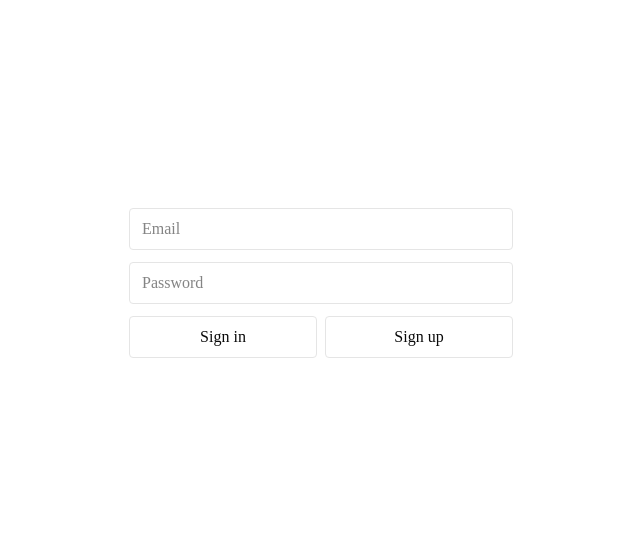
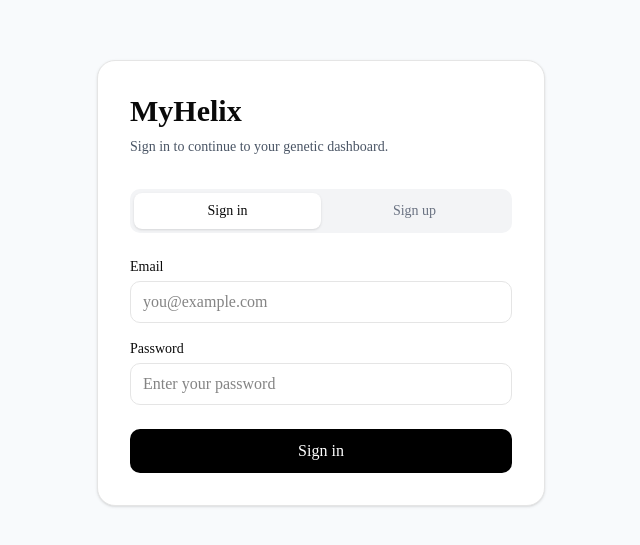
Before and after one commit to JonaReyGit/MyHelix, a Next.js app in the folder myhelix-nextjs/: page /login in a window 1280 px wide. Shown: the part 117-662 px from the top of the page, without its empty margins (319-959 px from the left). Built offline with nearby package versions, Linux system fonts and the light colour scheme.

Commit message:
feature: add supabase authentication flow and protected routes in src/app/proxy.ts

```diff
--- a/myhelix-nextjs/src/app/login/page.tsx
+++ b/myhelix-nextjs/src/app/login/page.tsx
@@ -1,55 +1,187 @@
-'use client'
+"use client";
 
-import { useState } from 'react'
-import { createClient } from '@/lib/supabase/client'
+import { FormEvent, useState } from "react";
+import { useRouter } from "next/navigation";
+import { createClient } from "@/lib/supabase/client";
+
+type AuthMode = "signin" | "signup";
 
 export default function LoginPage() {
-  const [email, setEmail] = useState('')
-  const [password, setPassword] = useState('')
-  const [status, setStatus] = useState('')
+  const router = useRouter();
 
-  async function submit(mode: 'signin' | 'signup') {
-    const supabase = createClient()
-    setStatus('Working...')
+  const [mode, setMode] = useState<AuthMode>("signin");
+  const [email, setEmail] = useState("");
+  const [password, setPassword] = useState("");
 
-    const { data, error } =
-      mode === 'signin'
-        ? await supabase.auth.signInWithPassword({ email, password })
-        : await supabase.auth.signUp({ email, password })
+  const [error, setError] = useState("");
+  const [message, setMessage] = useState("");
+  const [loading, setLoading] = useState(false);
 
-    if (error) setStatus(error.message)
-    // signUp returns no session until the email is confirmed
-    else if (!data.session) setStatus('Check your email to confirm your account, then sign in')
-    else setStatus(`Signed in as ${data.session.user.email} - go to /upload`)
+  async function handleSubmit(event: FormEvent<HTMLFormElement>) {
+    event.preventDefault();
+
+    setError("");
+    setMessage("");
+
+    if (!email.trim() || !password) {
+      setError("Please enter your email and password.");
+      return;
+    }
+
+    setLoading(true);
+
+    const supabase = createClient();
+
+    try {
+      if (mode === "signin") {
+        const { error } = await supabase.auth.signInWithPassword({
+          email: email.trim(),
+          password,
+        });
+
+        if (error) {
+          setError(error.message);
+          return;
+        }
+
+        router.replace("/upload");
+        router.refresh();
+        return;
+      }
+
+      const { data, error } = await supabase.auth.signUp({
+        email: email.trim(),
+        password,
+      });
+
+      if (error) {
+        setError(error.message);
+        return;
+      }
+
+      if (!data.session) {
+        setMessage(
+          "Account created. Check your email to confirm your account before signing in.",
+        );
+
+        return;
+      }
+
+      router.replace("/upload");
+      router.refresh();
+    } catch {
+      setError("Something went wrong. Please try again.");
+    } finally {
+      setLoading(false);
+    }
+  }
+
+  function changeMode(nextMode: AuthMode) {
+    setMode(nextMode);
+    setError("");
+    setMessage("");
   }
 
   return (
-    <div className="min-h-screen flex items-center justify-center p-6">
-      <div className="w-full max-w-sm flex flex-col gap-3">
-        <input
-          type="email"
-          placeholder="Email"
-          value={email}
-          onChange={(e) => setEmail(e.target.value)}
-          className="border rounded px-3 py-2"
-        />
-        <input
-          type="password"
-          placeholder="Password"
-          value={password}
-          onChange={(e) => setPassword(e.target.value)}
-          className="border rounded px-3 py-2"
-        />
-        <div className="flex gap-2">
-          <button onClick={() => submit('signin')} className="flex-1 border rounded px-3 py-2">
+    <main className="flex min-h-screen items-center justify-center bg-slate-50 px-6">
+      <div className="w-full max-w-md rounded-2xl border bg-white p-8 shadow-sm">
+        <div className="mb-8">
+          <h1 className="text-3xl font-bold">MyHelix</h1>
+
+          <p className="mt-2 text-sm text-gray-600">
+            {mode === "signin"
+              ? "Sign in to continue to your genetic dashboard."
+              : "Create an account to get started with MyHelix."}
+          </p>
+        </div>
+
+        <div className="mb-6 grid grid-cols-2 rounded-lg bg-gray-100 p-1">
+          <button
+            type="button"
+            onClick={() => changeMode("signin")}
+            className={`rounded-md px-3 py-2 text-sm font-medium ${
+              mode === "signin" ? "bg-white shadow-sm" : "text-gray-500"
+            }`}
+          >
             Sign in
           </button>
-          <button onClick={() => submit('signup')} className="flex-1 border rounded px-3 py-2">
+
+          <button
+            type="button"
+            onClick={() => changeMode("signup")}
+            className={`rounded-md px-3 py-2 text-sm font-medium ${
+              mode === "signup" ? "bg-white shadow-sm" : "text-gray-500"
+            }`}
+          >
             Sign up
           </button>
         </div>
-        {status && <p className="text-sm text-gray-600">{status}</p>}
+
+        <form onSubmit={handleSubmit} className="flex flex-col gap-4">
+          <div>
+            <label htmlFor="email" className="mb-1 block text-sm font-medium">
+              Email
+            </label>
+
+            <input
+              id="email"
+              type="email"
+              autoComplete="email"
+              placeholder="you@example.com"
+              value={email}
+              onChange={(event) => setEmail(event.target.value)}
+              disabled={loading}
+              className="w-full rounded-lg border px-3 py-2 outline-none focus:ring-2 focus:ring-blue-500"
+            />
+          </div>
+
+          <div>
+            <label
+              htmlFor="password"
+              className="mb-1 block text-sm font-medium"
+            >
+              Password
+            </label>
+
+            <input
+              id="password"
+              type="password"
+              autoComplete={
+                mode === "signin" ? "current-password" : "new-password"
+              }
+              placeholder="Enter your password"
+              value={password}
+              onChange={(event) => setPassword(event.target.value)}
+              disabled={loading}
+              className="w-full rounded-lg border px-3 py-2 outline-none focus:ring-2 focus:ring-blue-500"
+            />
+          </div>
+
+          {error && (
+            <div className="rounded-lg bg-red-50 px-3 py-2 text-sm text-red-700">
+              {error}
+            </div>
+          )}
+
+          {message && (
+            <div className="rounded-lg bg-green-50 px-3 py-2 text-sm text-green-700">
+              {message}
+            </div>
+          )}
+
+          <button
+            type="submit"
+            disabled={loading}
+            className="mt-2 rounded-lg bg-black px-4 py-2.5 font-medium text-white disabled:cursor-not-allowed disabled:opacity-50"
+          >
+            {loading
+              ? "Please wait..."
+              : mode === "signin"
+                ? "Sign in"
+                : "Create account"}
+          </button>
+        </form>
       </div>
-    </div>
-  )
+    </main>
+  );
 }
--- a/myhelix-nextjs/src/app/middleware.ts
+++ /dev/null
@@ -1,42 +0,0 @@
-import { createServerClient } from '@supabase/ssr'
-import { NextResponse, type NextRequest } from 'next/server'
-
-export async function middleware(request: NextRequest) {
-    let response = NextResponse.next({ request })
-
-    const supabase = createServerClient(
-        process.env.NEXT_PUBLIC_SUPABASE_URL!,
-        process.env.NEXT_PUBLIC_SUPABASE_ANON_KEY!,
-        {
-            cookies: {
-                getAll() {
-                    return request.cookies.getAll()
-                },
-                setAll(cookiesToSet) {
-                    cookiesToSet.forEach(({ name, value }) => request.cookies.set(name, value))
-                    response = NextResponse.next({ request })
-                    cookiesToSet.forEach(({ name, value, options }) =>
-                        response.cookies.set(name, value, options)
-                    )
-                },
-            },
-        }
-    )
-
-    const { data: {user} } = await supabase.auth.getUser()
-
-    const protectedPaths = ['/upload']
-    const isProtectedPath = protectedPaths.some((path) =>
-        request.nextUrl.pathname.startsWith(path)
-    )
-
-    if (isProtectedPath && !user) {
-        return NextResponse.redirect(new URL('/login', request.url))
-    }
-
-    return response
-}
-
-export const config = {
-    matcher: ['upload/:path*']
-}
--- /dev/null
+++ b/myhelix-nextjs/src/proxy.ts
@@ -0,0 +1,63 @@
+import { createServerClient } from "@supabase/ssr";
+import { NextResponse, type NextRequest } from "next/server";
+
+export async function proxy(request: NextRequest) {
+  let response = NextResponse.next({
+    request,
+  });
+
+  const supabase = createServerClient(
+    process.env.NEXT_PUBLIC_SUPABASE_URL!,
+    process.env.NEXT_PUBLIC_SUPABASE_ANON_KEY!,
+    {
+      cookies: {
+        getAll() {
+          return request.cookies.getAll();
+        },
+
+        setAll(cookiesToSet) {
+          cookiesToSet.forEach(({ name, value }) => {
+            request.cookies.set(name, value);
+          });
+
+          response = NextResponse.next({
+            request,
+          });
+
+          cookiesToSet.forEach(({ name, value, options }) => {
+            response.cookies.set(name, value, options);
+          });
+        },
+      },
+    },
+  );
+
+  // Validate the user's authentication with Supabase.
+  const {
+    data: { user },
+  } = await supabase.auth.getUser();
+
+  const pathname = request.nextUrl.pathname;
+
+  // User must be signed in to access /upload.
+  if (pathname.startsWith("/upload") && !user) {
+    const loginUrl = request.nextUrl.clone();
+    loginUrl.pathname = "/login";
+
+    return NextResponse.redirect(loginUrl);
+  }
+
+  // Signed-in users don't need to see the login page.
+  if (pathname.startsWith("/login") && user) {
+    const uploadUrl = request.nextUrl.clone();
+    uploadUrl.pathname = "/upload";
+
+    return NextResponse.redirect(uploadUrl);
+  }
+
+  return response;
+}
+
+export const config = {
+  matcher: ["/upload/:path*", "/login"],
+};
```
Also changed, not shown: myhelix-nextjs/src/app/upload/page.tsx (+27 -28 lines), 1 other file (tests, documents, lock files or other folders).
